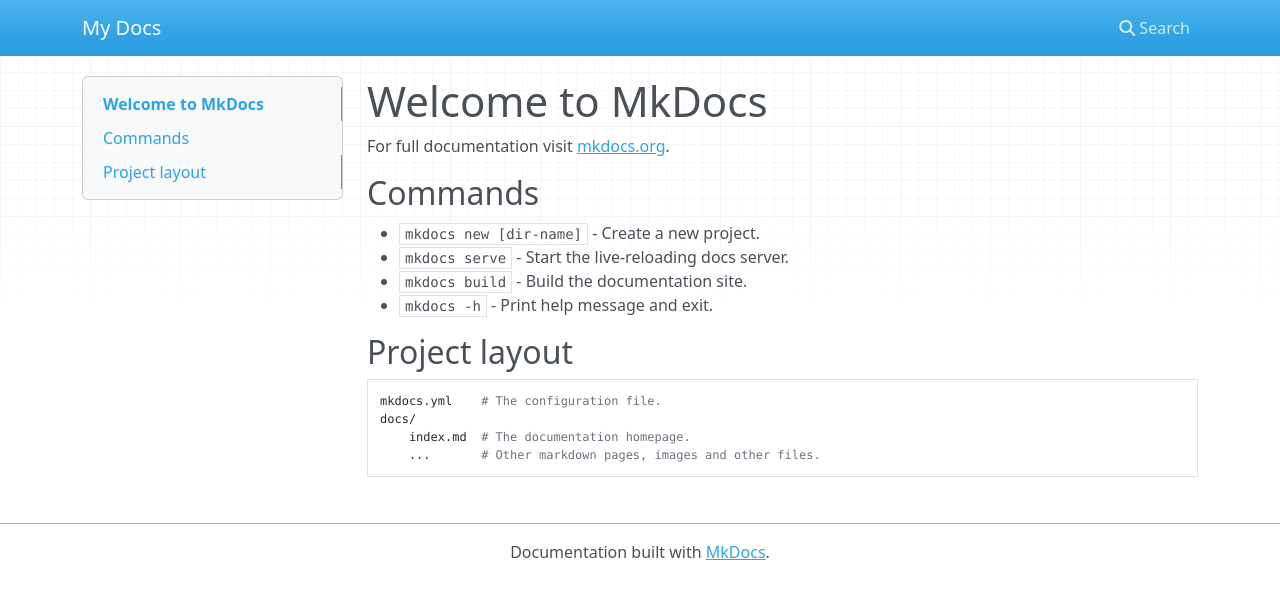
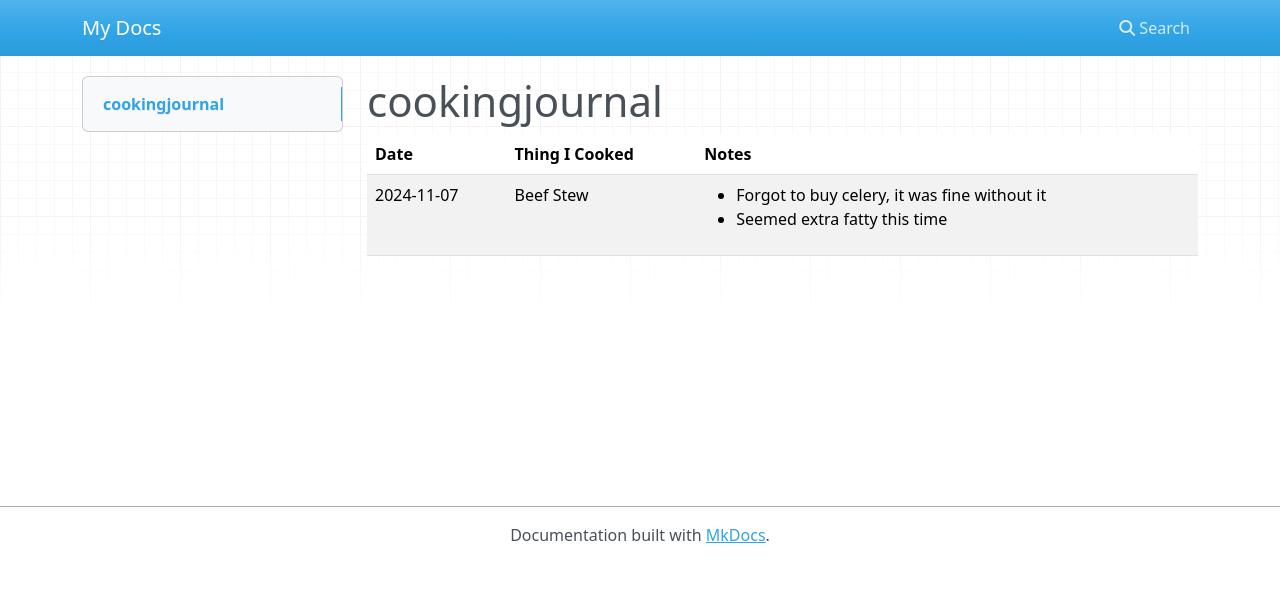
Before and after one commit to dwillmott/cookingjournal, an MkDocs documentation site: the page built from docs/index.md, in a window 1280 px wide. Shown: the top 599 px of the page. Built offline with MkDocs 1.6.1, drawn with Linux system fonts in a browser that asks for light colours; nearby versions of some CDN libraries.

Commit message:
Add table

```diff
--- a/docs/index.md
+++ b/docs/index.md
@@ -1,17 +1,5 @@
-# Welcome to MkDocs
+# cookingjournal
 
-For full documentation visit [mkdocs.org](https://www.mkdocs.org).
-
-## Commands
-
-* `mkdocs new [dir-name]` - Create a new project.
-* `mkdocs serve` - Start the live-reloading docs server.
-* `mkdocs build` - Build the documentation site.
-* `mkdocs -h` - Print help message and exit.
-
-## Project layout
-
-    mkdocs.yml    # The configuration file.
-    docs/
-        index.md  # The documentation homepage.
-        ...       # Other markdown pages, images and other files.
+| Date       | Thing I Cooked | Notes   |
+| ----       | -------------- | -----   |
+| 2024-11-07 | Beef Stew      | <ul><li>Forgot to buy celery, it was fine without it</li><li>Seemed extra fatty this time</li></ul> |
```
